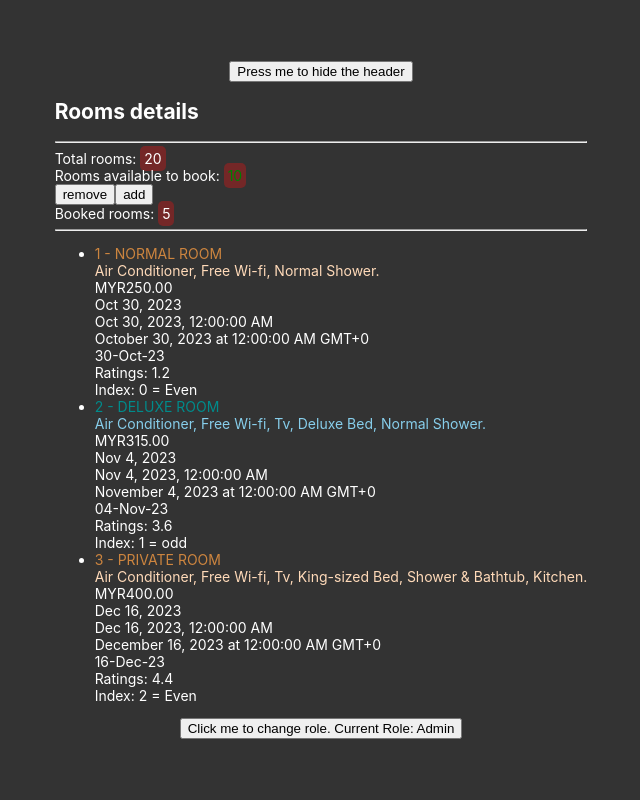
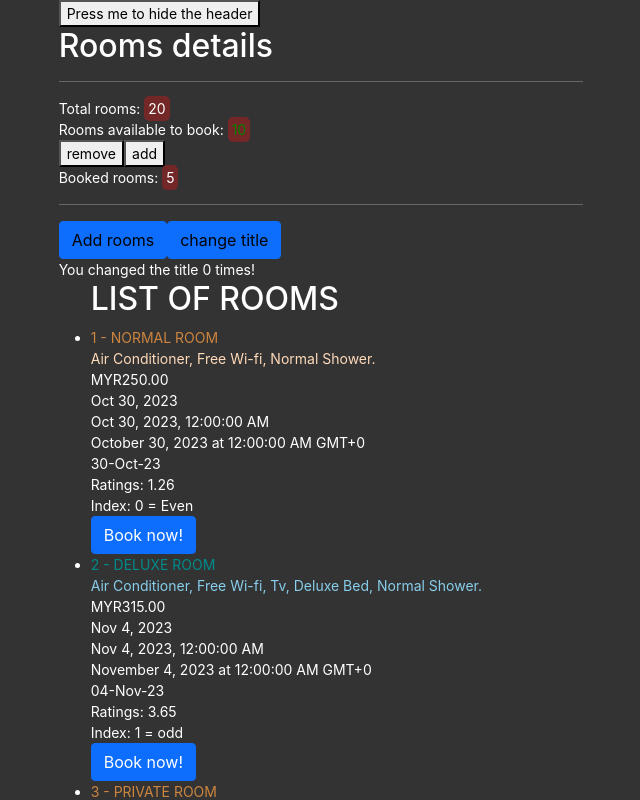
Before and after one commit to aleafreinn/angular-project-rainy-hotel, an Angular app: page / in a window 1280 px wide. Both pictures are taken after a click on the button "Press me to hide the header". Shown: the top 800 px of the page, without its empty margins (319-959 px from the left). Built offline with nearby package versions, Linux system fonts and the light colour scheme.

Commit message:
learned until ngAfterViewChecked

```diff
--- a/package.json
+++ b/package.json
@@ -18,6 +18,8 @@
     "@angular/platform-browser": "~13.0.0",
     "@angular/platform-browser-dynamic": "~13.0.0",
     "@angular/router": "~13.0.0",
+    "bootstrap": "^5.1.3",
+    "ngx-bootstrap": "^8.0.0",
     "rxjs": "~7.4.0",
     "tslib": "^2.3.0",
     "zone.js": "~0.11.4"
--- a/src/app/app.component.html
+++ b/src/app/app.component.html
@@ -1,5 +1,4 @@
 <main>
-  <happ-header></happ-header>
   <div [ngSwitch]="role">
     <div *ngSwitchCase="'Admin'">
       <happ-rooms></happ-rooms>
--- a/src/app/app.component.scss
+++ b/src/app/app.component.scss
@@ -13,8 +13,9 @@ main {
   justify-content: center;
   align-items: center;
   flex-direction: column;
-  height: 100vh;
-  margin: none;
+  height: fit-content;
+  min-height: 100vh;
+  margin: 0;
   & > .myTitle {
     color: #ffff88;
   }
--- /dev/null
+++ b/src/app/rooms/rooms-list/rooms-list.component.html
@@ -0,0 +1,25 @@
+<!-- <p>rooms-list works!</p> -->
+<h2>{{ title }}</h2>
+<li
+  *ngFor="let room of rooms; let e = even; let o = odd; let i = index"
+  [ngClass]="e ? 'even' : 'odd'"
+>
+  <div class="room-header">
+    {{ room.roomNum }} - {{ room.roomType | uppercase }}
+  </div>
+  <div class="room-desc">
+    {{ room.amenities | titlecase }}
+  </div>
+  <div>{{ room.price | currency : "MYR" }}</div>
+  <!-- 4:15:49 -->
+  <div>{{ room.date | date }}</div>
+  <div>{{ room.date | date : "medium" }}</div>
+  <div>{{ room.date | date : "long" }}</div>
+  <div>{{ room.date | date : "dd-MMM-YY" }}</div>
+
+  <div>Ratings: {{ room.ratings | number : "1.2-2" }}</div>
+
+  <!-- ngFor also allow properties that can be used while looping: -->
+  <div>Index: {{ i }} = {{ e ? "Even" : "odd" }}</div>
+  <button class="btn btn-primary" (click)="selectRoom(room)">Book now!</button>
+</li>
--- /dev/null
+++ b/src/app/rooms/rooms-list/rooms-list.component.scss
@@ -0,0 +1,17 @@
+.even {
+  & > .room-desc {
+    color: peachpuff;
+  }
+  & > .room-header {
+    color: peru;
+  }
+}
+
+.odd {
+  & > .room-desc {
+    color: skyblue;
+  }
+  & > .room-header {
+    color: darkcyan;
+  }
+}
--- /dev/null
+++ b/src/app/rooms/rooms-list/rooms-list.component.ts
@@ -0,0 +1,41 @@
+import {
+  Component,
+  OnInit,
+  OnChanges,
+  Input,
+  Output,
+  EventEmitter,
+  SimpleChanges,
+} from '@angular/core';
+import { RoomType } from '../room';
+
+@Component({
+  selector: 'happ-rooms-list',
+  templateUrl: './rooms-list.component.html',
+  styleUrls: ['./rooms-list.component.scss'],
+})
+export class RoomsListComponent implements OnInit, OnChanges {
+  @Input() rooms: RoomType[] = [];
+  @Input() title: string = '';
+  @Output() roomSelected = new EventEmitter<RoomType>();
+  @Output() changeCounter = new EventEmitter<number>();
+
+  countChange: number = 0;
+
+  constructor() {}
+
+  ngOnChanges(changes: SimpleChanges): void {
+    // console.log(changes);
+    if (changes['title']) {
+      this.countChange++;
+      this.title = changes['title'].currentValue.toUpperCase();
+      this.changeCounter.emit(this.countChange);
+    }
+  }
+
+  ngOnInit(): void {}
+
+  selectRoom(room: RoomType) {
+    this.roomSelected.emit(room);
+  }
+}
--- a/src/app/rooms/rooms.component.html
+++ b/src/app/rooms/rooms.component.html
@@ -1,3 +1,4 @@
+<happ-header></happ-header>
 <h2>Rooms details</h2>
 <hr />
 
@@ -46,28 +47,33 @@
   >
 </div>
 
+<!-- <div>
+  {{ roomsList | json }}
+</div> -->
+
 <hr />
+
+<button class="btn btn-primary" (click)="addRooms()">Add rooms</button>
+<button class="btn btn-primary" (click)="roomTitleHandler()">
+  change title
+</button>
+
+<div *ngIf="titleChangeCounter">
+  You changed the title {{ titleChangeCounter - 1 }} times!
+</div>
+
 <ul>
-  <li
-    *ngFor="let room of roomsList; let e = even; let o = odd; let i = index"
-    [ngClass]="e ? 'even' : 'odd'"
-  >
-    <div class="room-header">
-      {{ room.roomNum }} - {{ room.roomType | uppercase }}
-    </div>
-    <div class="room-desc">
-      {{ room.amenities | titlecase }}
-    </div>
-    <div>{{ room.price | currency : "MYR" }}</div>
-    <div>{{ room.date | date }}</div>
-    <div>{{ room.date | date : "medium" }}</div>
-    <div>{{ room.date | date : "long" }}</div>
-    <div>{{ room.date | date : "dd-MMM-YY" }}</div>
-    <div>Ratings: {{ room.ratings }}</div>
-
-    <!-- ngFor also allow properties that can be used while looping: -->
-    <div>Index: {{ i }} = {{ e ? "Even" : "odd" }}</div>
-  </li>
+  <happ-rooms-list
+    [rooms]="roomsList"
+    [title]="roomListTitle"
+    (roomSelected)="selectRoom($event)"
+    (changeCounter)="setChangeCounter($event)"
+  ></happ-rooms-list>
 </ul>
 
+<div *ngIf="highlightedRoom">
+  <div>You selected {{ highlightedRoom.roomType }}!</div>
+  <div>That will be {{ highlightedRoom.price | currency : "MYR" }}</div>
+</div>
+
 <!-- document.getElementById('numberOfRooms').innerText = numberOfRooms; -->
--- a/src/app/rooms/rooms.component.scss
+++ b/src/app/rooms/rooms.component.scss
@@ -5,21 +5,3 @@
 button {
   color: black;
 }
-
-.even {
-  & > .room-desc {
-    color: peachpuff;
-  }
-  & > .room-header {
-    color: peru;
-  }
-}
-
-.odd {
-  & > .room-desc {
-    color: skyblue;
-  }
-  & > .room-header {
-    color: darkcyan;
-  }
-}
--- a/src/app/rooms/rooms.component.ts
+++ b/src/app/rooms/rooms.component.ts
@@ -1,12 +1,21 @@
-import { Component, OnInit } from '@angular/core';
+import {
+  ChangeDetectionStrategy,
+  Component,
+  OnInit,
+  ViewChild,
+  AfterViewInit,
+  AfterViewChecked,
+} from '@angular/core';
 import { Modifier, Room, RoomType } from './room';
+import { HeaderComponent } from '../header/header.component';
 
 @Component({
   selector: 'happ-rooms',
   templateUrl: './rooms.component.html',
   styleUrls: ['./rooms.component.scss'],
+  changeDetection: ChangeDetectionStrategy.OnPush,
 })
-export class RoomsComponent implements OnInit {
+export class RoomsComponent implements OnInit, AfterViewInit, AfterViewChecked {
   // numberOfRooms = 10;
 
   rooms: Room = {
@@ -15,22 +24,39 @@ export class RoomsComponent implements OnInit {
     bookedRooms: 5,
   };
 
-  roomsList: RoomType[] = [
+  roomListTitle: string = '';
+
+  roomsList: RoomType[] = [];
+
+  highlightedRoom!: RoomType;
+
+  titleChangeCounter: number = 0;
+
+  // in order to access the component without using and only the purpose of
+  // viewing the component, we can use this ViewChild decorator.
+  @ViewChild(HeaderComponent)
+  headerComponent!: HeaderComponent;
+
+  constructor() {}
+
+  ngOnInit(): void {
+    this.roomsList = [
       {
         roomNum: 1,
         roomType: 'Normal Room',
         amenities: 'Air Conditioner, Free Wi-Fi, Normal Shower.',
         price: 250,
         date: new Date('2023-10-30'), //for learning purposes only
-      ratings: 1.2,
+        ratings: 1.264056,
       },
       {
         roomNum: 2,
         roomType: 'Deluxe Room',
-      amenities: 'Air Conditioner, Free Wi-Fi, TV, Deluxe Bed, Normal Shower.',
+        amenities:
+          'Air Conditioner, Free Wi-Fi, TV, Deluxe Bed, Normal Shower.',
         price: 315,
         date: new Date('2023-11-04'),
-      ratings: 3.6,
+        ratings: 3.64963,
       },
       {
         roomNum: 3,
@@ -39,13 +65,25 @@ export class RoomsComponent implements OnInit {
           'Air Conditioner, Free Wi-Fi, TV, King-Sized Bed, Shower & Bathtub, Kitchen.',
         price: 400,
         date: new Date('2023-12-16'),
-      ratings: 4.4,
+        ratings: 14.458284,
       },
     ];
+    this.roomListTitle = 'List of Rooms';
 
-  constructor() {}
+    // If we tried to access the headerComponent properties, we will get
+    // undefined due to the headerComponent's ngOnInit is currently being
+    // built at the time.
+    // console.log(this.headerComponent);
+    // In order to view it properly, we need to use AfterViewInit hook or
+    // set the "static" property to true.
+  }
 
-  ngOnInit(): void {}
+  ngAfterViewInit() {
+    console.log(this.headerComponent);
+    this.headerComponent.titleName = 'Rain Roomie Hotel';
+  }
+
+  ngAfterViewChecked() {}
 
   availableModifier: Modifier = {
     add: () =>
@@ -55,4 +93,34 @@ export class RoomsComponent implements OnInit {
     remove: () =>
       this.rooms.availableRooms === 0 ? 0 : this.rooms.availableRooms--,
   };
+
+  selectRoom(room: RoomType) {
+    console.log(room);
+    this.highlightedRoom = room;
   }
+
+  addRooms() {
+    const defaultRoom: RoomType = {
+      roomNum: 3,
+      roomType: 'Private Room',
+      amenities:
+        'Air Conditioner, Free Wi-Fi, TV, King-Sized Bed, Shower & Bathtub, Kitchen.',
+      price: 400,
+      date: new Date('2023-12-16'),
+      ratings: 14.458284,
+    };
+
+    this.roomsList = [...this.roomsList, defaultRoom];
+  }
+
+  roomTitleHandler() {
+    this.roomListTitle =
+      this.roomListTitle === 'List of Rooms'
+        ? 'Rooms of List'
+        : 'List of Rooms';
+  }
+
+  setChangeCounter(counter: number) {
+    this.titleChangeCounter = counter;
+  }
+}
--- a/src/styles.scss
+++ b/src/styles.scss
@@ -1,6 +1,11 @@
 /* You can add global styles to this file, and also import other style files */
 
 body {
-  margin: 0;
-  background-color: #000000cc;
+  background-color: #000000cc !important;
 }
+
+/* Importing Bootstrap SCSS file. */
+@import "~bootstrap/scss/bootstrap";
+
+/* Importing Datepicker SCSS file. */
+@import "node_modules/ngx-bootstrap/datepicker/bs-datepicker";
```
Also changed, not shown: src/app/app.module.ts (+6 -2 lines), 2 other files (tests, documents, lock files or other folders). Lines whose indentation alone changed are shown as unchanged.
